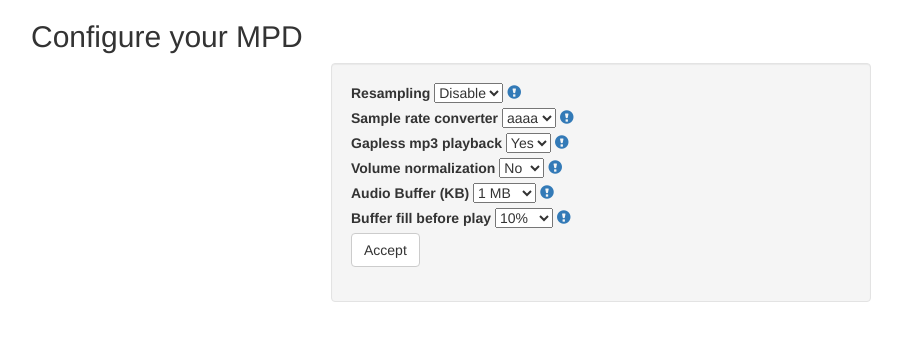
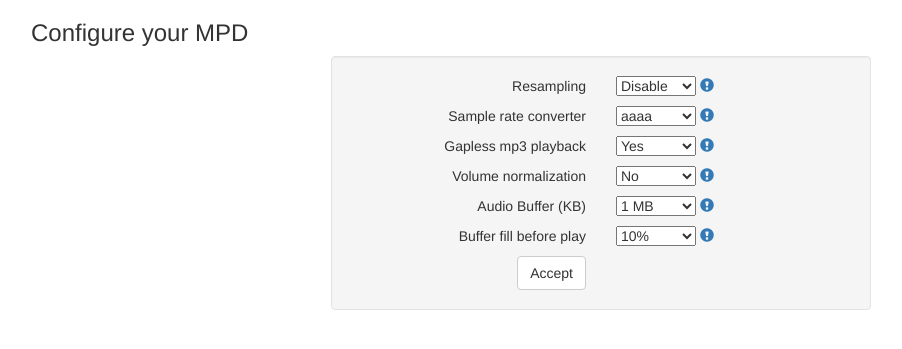
Before and after one commit to ritchie20/digiwave_python, a Flask app: page /mpdconfig in a window 1280 px wide. Shown: the part 52-401 px from the top of the page, without its empty margins (39-941 px from the left). Run offline with Flask 2, Linux system fonts and the light colour scheme; some libraries are stand-ins or nearby versions.

Commit message:
using bootstrap on mpdconfig.html to improve the look of the view. implementation of popover for each setting.

```diff
--- a/app/templates/base.html
+++ b/app/templates/base.html
@@ -9,6 +9,12 @@
         <meta name="viewport" content="width=device-width, initial-scale=1.0">
 
         <title>DigiWave</title>
+
+        <style>
+            label {
+                font-weight: 400;
+            }
+        </style>
 
 
     </head>
--- a/app/templates/mpdconfig.html
+++ b/app/templates/mpdconfig.html
@@ -2,77 +2,109 @@
 
 {% block content %}
 
-<h2>Configure your MPD</h2>
+<h3>Configure your MPD</h3>
 
 {% include "flash.html" %}
 
 <div class="col-md-6 col-md-offset-3">
-<div class="well">
-<form class="form-group" action="" method="post" name="mpdconf">
+    <div class="well">
+<form action="" method="post" name="mpdconf">
     {{ form.hidden_tag() }}
 
-    <tr>
-        <td>{{ form.resampling.label }}</td>
-        <td>{{ form.resampling }}</td>
-        <a href="#" data-toggle="popover" data-trigger="focus"
-           data-content="Some content inside the popover">
-            <span class="glyphicon glyphicon-exclamation-sign" aria-hidden="true"></span></a>
-        <br>
-    </tr>
+    <div class="row">
+        <div class="col-xs-6 text-right">
+            <label>{{ form.resampling.label }}</label>
+            </div>
+        <div class="col-xs-5">
+            <td>{{ form.resampling(style= "width:80px;") }}
+                <a href="#" data-toggle="popover" data-trigger="focus" data-placement="left"
+               data-content="All decoded audio will be converted to the specified
+               format before being passed to the audio outputs. By default is disabled.">
+                <span class="glyphicon glyphicon-exclamation-sign" aria-hidden="true"></span>
+            </a>
+            </td>
+        </div>
+    </div>
 
-    <tr>
-        <td>{{ form.sample_rate.label }}</td>
-        <td>{{ form.sample_rate }}</td>
-        <a href="#" data-toggle="popover" data-trigger="focus"
-           data-content="Some content inside the popover">
-            <span class="glyphicon glyphicon-exclamation-sign" aria-hidden="true"></span></a>
-        </a>
-        <br>
-    </tr>
+    <div class="row">
+        <div class="col-xs-6 text-right">
+            <label>{{ form.sample_rate.label }}</label>
+        </div>
+        <div class="col-xs-5">
+            <td>{{ form.sample_rate(style= "width:80px;") }}</td>
+            <a href="#" data-toggle="popover" data-trigger="focus" data-placement="left"
+                data-content="Some content inside the popover">
+                <span class="glyphicon glyphicon-exclamation-sign" aria-hidden="true"></span>
+            </a>
+        </div>
+    </div>
 
-    <tr>
-        <td>{{ form.mp3_gapless.label }}</td>
-        <td>{{ form.mp3_gapless }}</td>
-        <a href="#" data-toggle="popover" data-trigger="focus"
-           data-content="Some content inside the popover">
-            <span class="glyphicon glyphicon-exclamation-sign" aria-hidden="true"></span></a>
-        <br>
-    </tr>
+    <div class="row">
+        <div class="col-xs-6 text-right">
+            <label>{{ form.mp3_gapless.label }}</label>
+        </div>
+        <div class="col-xs-5">
+            <td>{{ form.mp3_gapless(style= "width:80px;") }}</td>
+            <a href="#" data-toggle="popover" data-trigger="focus" data-placement="left"
+                data-content="If your MP3s are ending abruptly, you may disable this setting.
+                If this solves the problem, you should fix the MP3 files
+                with vbrfix and then, re-enable this setting.">
+                <span class="glyphicon glyphicon-exclamation-sign" aria-hidden="true"></span>
+            </a>
+        </div>
+    </div>
 
-    <tr>
-        <td>{{ form.vol_norm.label }}</td>
-        <td>{{ form.vol_norm }}</td>
-        <a href="#" data-toggle="popover" data-trigger="focus"
-           data-content="Some content inside the popover">
-            <span class="glyphicon glyphicon-exclamation-sign" aria-hidden="true"></span></a>
-        <br>
-    </tr>
+    <div class="row">
+        <div class="col-xs-6 text-right">
+            <label>{{ form.vol_norm.label }}</label>
+        </div>
+        <div class="col-xs-5">
+            <td>{{ form.vol_norm(style= "width:80px;") }}</td>
+            <a href="#" data-toggle="popover" data-trigger="focus" data-placement="left"
+                data-content="This will adjust all the playing audio to equal loudness. By default is disable.">
+                <span class="glyphicon glyphicon-exclamation-sign" aria-hidden="true"></span>
+            </a>
+        </div>
+    </div>
 
-    <tr>
-        <td>{{ form.audio_buff.label }}</td>
-        <td>{{ form.audio_buff }}</td>
-        <a href="#" data-toggle="popover" data-trigger="focus"
-           data-content="Some content inside the popover">
-            <span class="glyphicon glyphicon-exclamation-sign" aria-hidden="true"></span></a>
-        <br>
-    </tr>
+    <div class="row">
+        <div class="col-xs-6 text-right">
+            <label>{{ form.audio_buff.label }}</label>
+        </div>
+        <div class="col-xs-5">
+            <td>{{ form.audio_buff(style= "width:80px;") }}</td>
+            <a href="#" data-toggle="popover" data-trigger="focus" data-placement="left"
+                data-content="This setting adjusts the size of internal decoded audio buffering.
+                    Changing this may have undesired effects. Don't change this if you don't know what you are doing.">
+                <span class="glyphicon glyphicon-exclamation-sign" aria-hidden="true"></span>
+            </a>
+        </div>
+    </div>
 
+    <div class="row">
+        <div class="col-xs-6 text-right">
+            <label>{{ form.buff_fill.label }}</label>
+        </div>
+        <div class="col-xs-5">
+            <td>{{ form.buff_fill(style= "width:80px;") }}</td>
+            <a href="#" data-toggle="popover" data-trigger="focus" data-placement="left"
+                data-content="This setting controls the percentage of the buffer which is filled before
+                beginning to play. Increasing this reduces the chance of audio file skipping, at the cost of increased
+                time prior to audio playback.">
+                <span class="glyphicon glyphicon-exclamation-sign" aria-hidden="true"></span>
+            </a>
+        </div>
+    </div>
 
-    <tr>
-        <td>{{ form.buff_fill.label }}</td>
-        <td>{{ form.buff_fill }}</td>
-        <a href="#" data-toggle="popover" data-trigger="focus"
-           data-content="Some content inside the popover">
-            <span class="glyphicon glyphicon-exclamation-sign" aria-hidden="true"></span></a>
-        <br>
-    </tr>
-    <div>
+    <div class="row">
+        <div class="col-xs-6 text-right">
         <button type="submit" class="btn btn-default">Accept</button>
-    </div>
+        </div>
+        </div>
 
 </form>
 </div>
-</div>
+    </div>
 
 
 <script>
--- a/app/templates/networkconfig.html
+++ b/app/templates/networkconfig.html
@@ -19,7 +19,7 @@
 
     <tr>
         <td>{{ form.ssid.label }}</td>
-        <td>{{ form.ssid }}</td>
+        <td>{{ form.ssid(placeholder=" testing") }}</td>
         <br>
     </tr>
 
--- a/run.py
+++ b/run.py
@@ -1,4 +1,5 @@
 #!flask/bin/python
 
 from app import app
-app.run(debug=True)
+
+app.run(debug=True, host='0.0.0.0')
```
Also changed, not shown: app/templates/raspioff.html (+15 -8 lines), app/views.py (line endings or trailing spaces).
